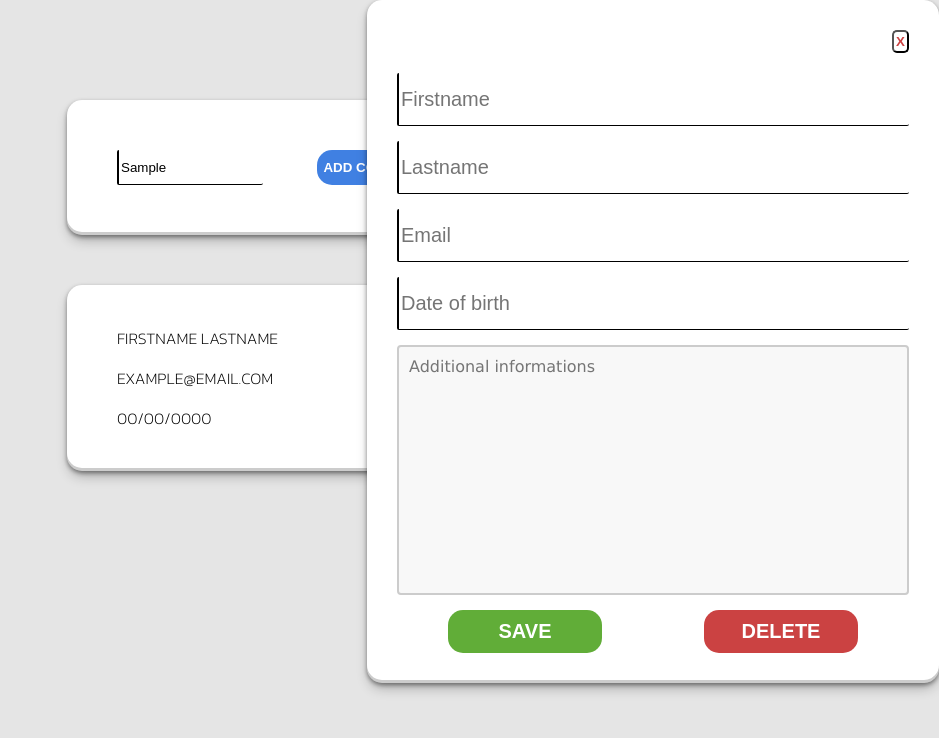
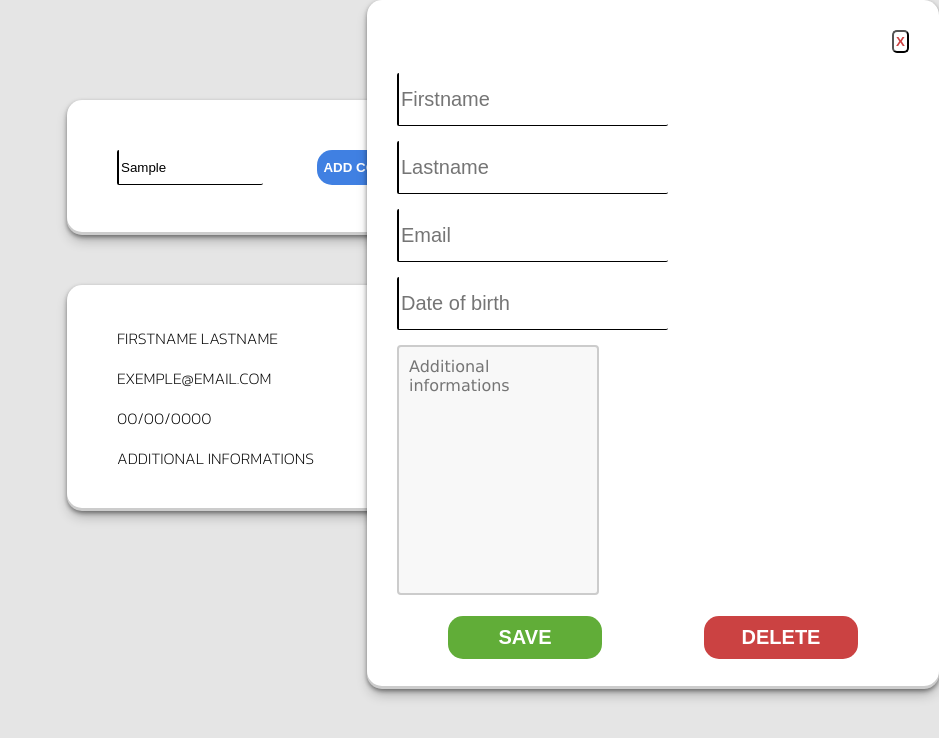
Before and after one commit to Alexis-Contente/book-contact, a Next.js app: page / in a window 1280 px wide. Both pictures are taken after typing "Sample" into the empty fields and a click on the button "ADD CONTACT". Shown: the top 738 px of the page, without its empty margins (341-1280 px from the left). Built offline with nearby package versions, Linux system fonts and the light colour scheme.

Commit message:
Dynamisme in progress

```diff
--- a/src/app/page.tsx
+++ b/src/app/page.tsx
@@ -1,7 +1,6 @@
 'use client'
 
 import styles from './page.module.css'
-import Form from '../components/Form/form'
 import { useState } from 'react'
 
 export default function Home() {
@@ -13,6 +12,38 @@ export default function Home() {
   setFormDisplay(!formDisplay);
 };
 
+// CROSS THAT CLOSE THE FORM
+const [open, setOpen] = useState(true);
+
+const handleOpen = () => {
+    setOpen(false);
+    };
+
+// FUNCTIONS THAT RETRIEVE INFORMATIONS FROM THE ADD FORM
+const [firstname, setFirstname] = useState('');
+const [lastname, setLastname] = useState('');
+const [email, setEmail] = useState('');
+const [birth, setBirth] = useState('');
+const [informations, setInformations] = useState('');
+
+const handleSubmit = (e) => {
+  e.preventDefault();
+}
+
+// VERIFY INFORMATIONS RECOVERY
+console.log('Firstname:', firstname);
+console.log('Lastname:', lastname);
+console.log('Email:', email);
+console.log('Date of birth:', birth);
+console.log('Additional informations:', informations);
+
+// RESET FORM FIELDS
+// setFirstname('');
+// setLastname('');
+// setEmail('');
+// setBirth('');
+// setInformations('');
+
   return (
     <main className={styles.main}>
 
@@ -20,19 +51,97 @@ export default function Home() {
         <input className={styles.search} type="search" placeholder='Search contact' />
         <button className={styles.add} onClick={toggleDisplayForm}>ADD CONTACT</button>
         {formDisplay && (
-          <Form />
+
+          <div>
+            {open && (
+                <div className={styles.popup}>
+
+                    <div className={styles.container__close}>
+                        <button className={styles.close} onClick={handleOpen}>X</button>
+                    </div>
+
+                    <form className={styles.form} onSubmit={handleSubmit}>
+                        <div className={styles.inputs__form}>
+                            <label htmlFor="firstname">
+                              <input
+                                className={styles.add__firstname}
+                                type='text'
+                                placeholder='Firstname'
+                                value={firstname}
+                                onChange={(e) => setFirstname(e.target.value)}
+                                required
+                              />
+                            </label>
+                            <label htmlFor="lastname">
+                              <input
+                                className={styles.add__lastname}
+                                type='text'
+                                placeholder='Lastname'
+                                value={lastname}
+                                onChange={(e) => setLastname(e.target.value)}
+                                required
+                              />
+                            </label>
+                            <label htmlFor="email">
+                              <input
+                                className={styles.add__email}
+                                type="text"
+                                placeholder='Email'
+                                value={email}
+                                onChange={(e) => setEmail(e.target.value)}
+                                required
+                              />
+                            </label>
+                            <label htmlFor="birth">
+                              <input
+                                className={styles.add__birth}
+                                type="text"
+                                placeholder='Date of birth'
+                                value={birth}
+                                onChange={(e) => setBirth(e.target.value)}
+                                required
+                              />
+                            </label>
+                        </div>
+
+                        <div className={styles.add__informations}>
+                          <label htmlFor="informations">
+                            <textarea
+                              className={styles.text__informations}
+                              placeholder='Additional informations'
+                              value={informations}
+                              onChange={(e) => setInformations(e.target.value)}
+                            />
+                          </label>
+                        </div>
+
+                        <div className={styles.buttons}>
+                            <button
+                              className={styles.save}
+                              name='save'
+                              type='submit'>Save</button>
+                            <button
+                              className={styles.delete}
+                              name='delete'
+                              type='submit'>Delete</button>
+                        </div>
+                    </form>
+                </div>
             )}
         </div>
 
+        )}
+
+      </div>
+{/* IL FAUDRA MAPPER SUR LES INFORMATIONS RECUENT */}
       <div className={styles.book}>
         <div className={styles.card}>
         <p className={styles.names}>FIRSTNAME LASTNAME</p>
-          <p className={styles.email}>EXAMPLE@EMAIL.COM</p>
+          <p className={styles.email}>EXEMPLE@EMAIL.COM</p>
           <p className={styles.birth}>00/00/0000</p>
+          <p className={styles.informations}>ADDITIONAL INFORMATIONS</p>
         </div>
       </div>
-
-
 
     </main>
   )
--- a/src/components/Form/form.tsx
+++ /dev/null
@@ -1,43 +0,0 @@
-import styles from '../../app/page.module.css';
-import { useState } from 'react'
-
-export default function Form() {
-
-// CROSS THAT CLOSE THE FORM
-const [open, setOpen] = useState(true);
-
-const handleOpen = () => {
-    setOpen(false);
-    };
-
-    return (
-        <div>
-            {open && (
-                <div className={styles.popup}>
-
-                    <div className={styles.container__close}>
-                        <button className={styles.close} onClick={handleOpen}>X</button>
-                    </div>
-
-                    <div className={styles.form}>
-                        <div className={styles.inputs__form}>
-                            <input className={styles.add__firstname} type="text" placeholder='Firstname' />
-                            <input className={styles.add__lastname} type="text" placeholder='Lastname'/>
-                            <input className={styles.add__email} type="text" placeholder='Email'/>
-                            <input className={styles.add__birth} type="text" placeholder='Date of birth'/>
-                        </div>
-
-                        <div className={styles.add__informations}>
-                            <textarea className={styles.text__informations} placeholder='Additional informations' />
-                        </div>
-
-                        <div className={styles.buttons}>
-                            <button className={styles.save}>Save</button>
-                            <button className={styles.delete}>Delete</button>
-                        </div>
-                    </div>
-                </div>
-            )}
-        </div>
-    );
-}
```
Lines whose indentation alone changed are shown as unchanged.
